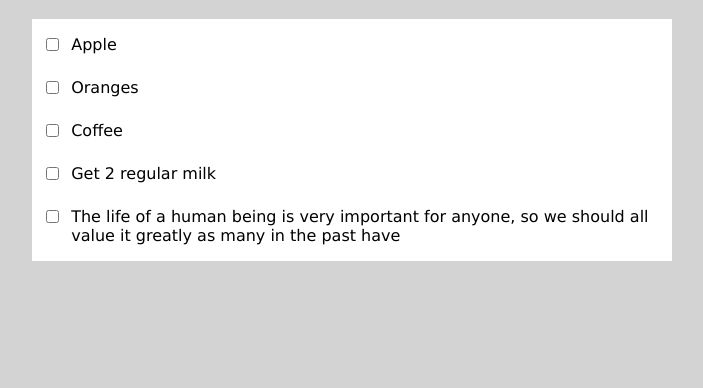
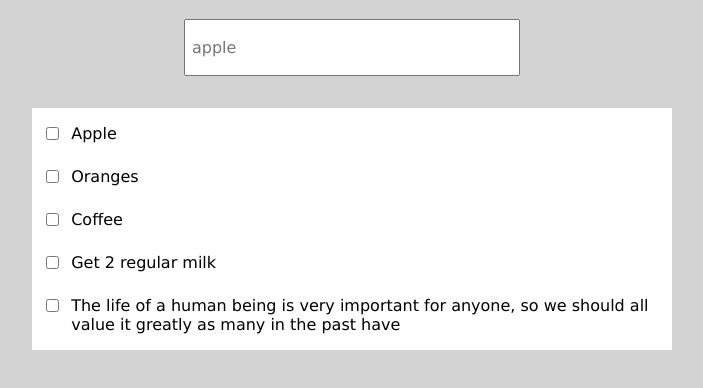
Before and after one commit to npranto/javascript-30, a website: page projects/check-multiple-checkboxes/src/index.html in a window 1280 px wide. Shown: the part 62-450 px from the top of the page, without its empty margins (288-991 px from the left). Drawn offline with Linux system fonts and the light colour scheme.

Commit message:
creating form for new todo input

```diff
--- a/projects/check-multiple-checkboxes/src/index.html
+++ b/projects/check-multiple-checkboxes/src/index.html
@@ -12,15 +12,24 @@
         <header class="title">
             <h1> Checkboxes </h1>
         </header>
-        <main class="container">
+        <main>
+            <section class="new-todo-form">
+                <form>
+                    <div class="new-todo-field">
+                        <input type="text" placeholder="apple" />
+                    </div>
+                </form>
+            </section>
+            <section class="container">
 
-            <div class="list-item">
-                <div class="checkbox-container">
-                    <input class="check-box" id="checkBox0" type="checkbox">
+                <div class="list-item">
+                    <div class="checkbox-container">
+                        <input class="check-box" id="checkBox0" type="checkbox">
+                    </div>
+                    <p id="checkBox0-content"> Phone Numbers </p>
                 </div>
-                <p id="checkBox0-content"> Phone Numbers </p>
-            </div>
 
+            </section>
         </main>
 
         <!-- scripts -->
--- a/projects/check-multiple-checkboxes/src/index.js
+++ b/projects/check-multiple-checkboxes/src/index.js
@@ -24,7 +24,9 @@ let todos = [
 let run = () => {
 
     new Promise((resolve, reject) => {
+        adjustContainerWidth();
         displayTodos();
+        addListenerForNewTodo();
         true ? resolve(true) : reject(false);
     }).then((done) => {
         if (done) {
@@ -32,6 +34,16 @@ let run = () => {
         }
     }).catch((err) => console.error(err));
 
+}
+
+let getContainerWidthBasedOnWindowWidth = (windowWidth) => {
+    return Math.floor( (-4/100) * (windowWidth) + 102 );
+}
+
+let adjustContainerWidth = () => {
+    let windowWidth = window.innerWidth;
+    let containerWidth = getContainerWidthBasedOnWindowWidth(windowWidth);
+    document.documentElement.style.setProperty(`--containerWidth`, `${containerWidth}vw`);
 }
 
 let toggleContentStrikethrough = (checkbox) => {
@@ -74,6 +86,18 @@ let displayTodos = () => {
 
 }
 
+let enterIsPressed = (key) => {
+    if (key === 13) {
+        return true;
+    }
+}
+
+let addListenerForNewTodo = () => {
+
+    const newTodoForm = document.querySelector('.new-todo-form form');
+
+}
+
 
 
 
--- a/projects/check-multiple-checkboxes/src/style.css
+++ b/projects/check-multiple-checkboxes/src/style.css
@@ -10,13 +10,28 @@ body {
 }
 * {
     font-family: "Verdana";
-    transition: all 0.5s;
+    transition: all 0.1s;
 }
 :root {
     --containerWidth: 50vw;
 }
 .title {
     text-align: center;
+}
+.new-todo-form {
+    width: var(--containerWidth);
+    margin-bottom: 2.5%;
+    margin-left: auto;
+    margin-right: auto;
+}
+.new-todo-field {
+    text-align: center;
+}
+.new-todo-field input {
+    width: 50%;
+    min-height: 40px;
+    padding: 1%;
+    font-size: 1em;
 }
 .container {
      width: var(--containerWidth);
```
